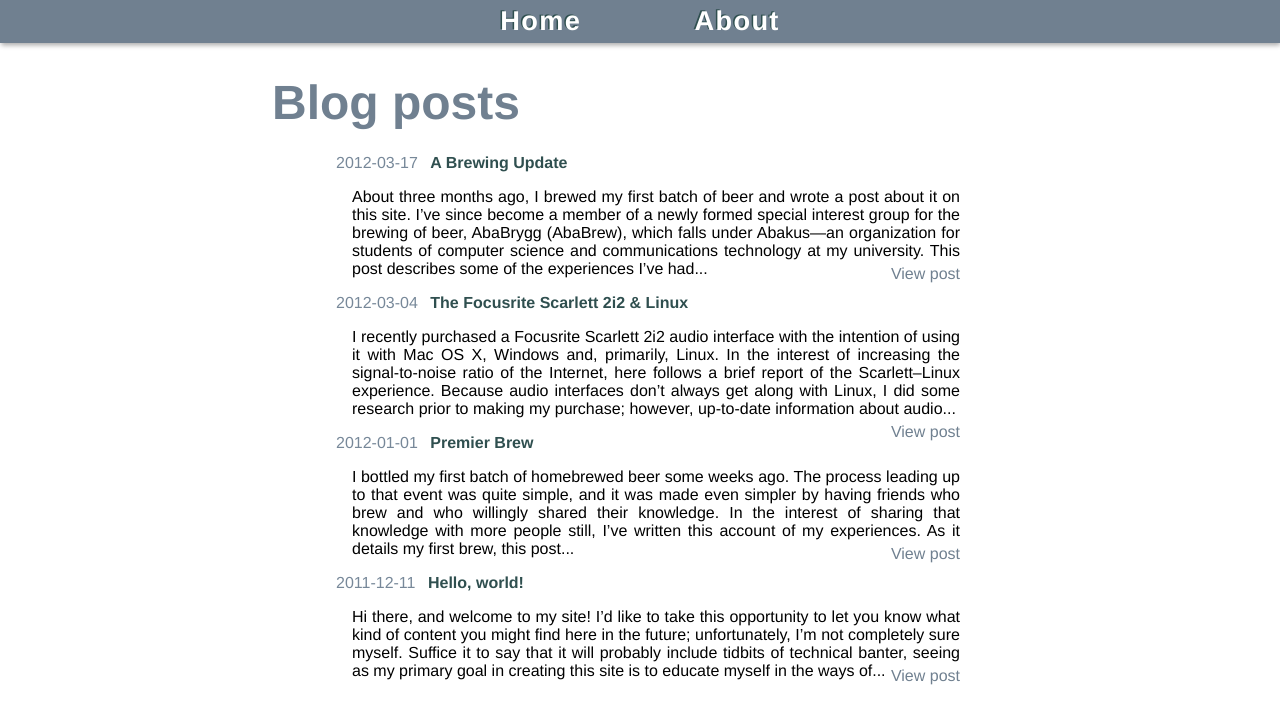
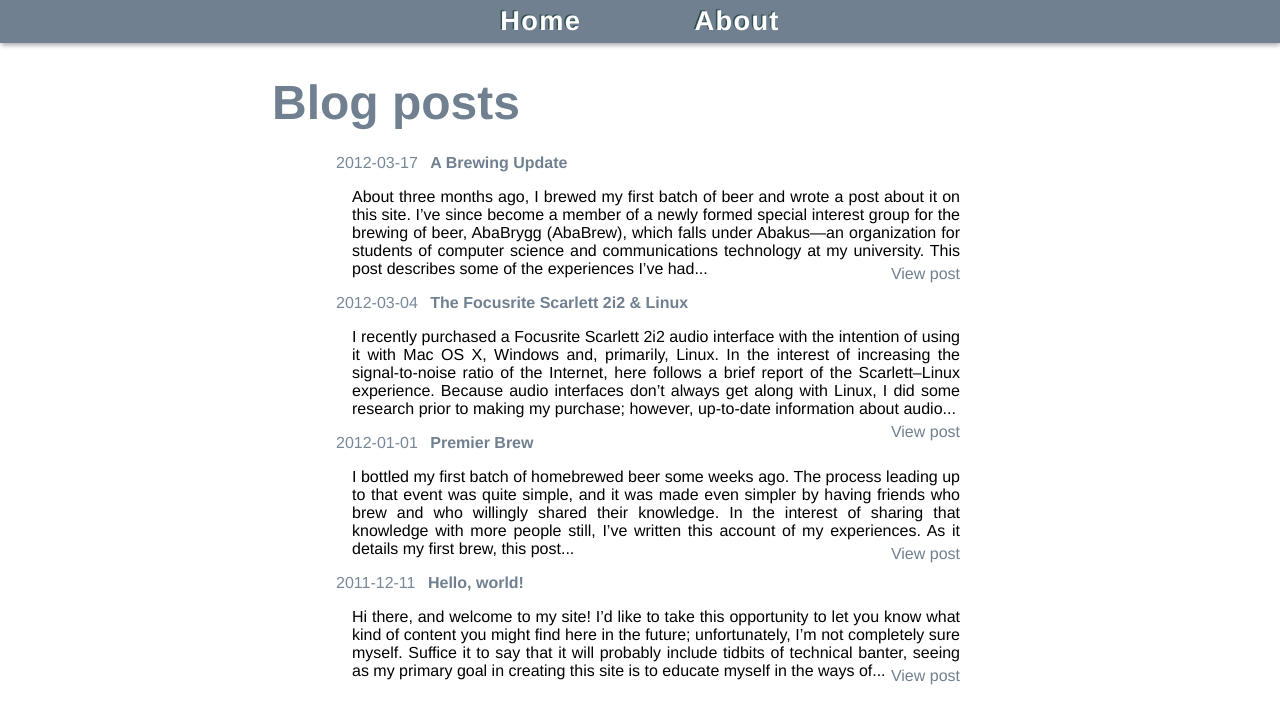
Before and after one commit to andereld/andereld.github.io, a Jekyll site: the page built from index.html, in a window 1280 px wide. Shown: the top 724 px of the page. Built offline with Jekyll 4.4.1, drawn with Linux system fonts in a browser that asks for light colours; Markdown is read by kramdown in place of the engine named in the settings.

Commit message:
Change the color of headings on the front page
'darkslategray' doesn't have the same ratio between R, G and B as
'(light)?slategray'; it's too green. I don't like it.

```diff
--- a/css/style.css
+++ b/css/style.css
@@ -132,7 +132,7 @@ ul#posts li h2 {
 }
 
 ul#posts li h2 a {
-    color: darkslategray;
+    color: slategray;
 }
 
 ul#posts li p a.view-post {
```
